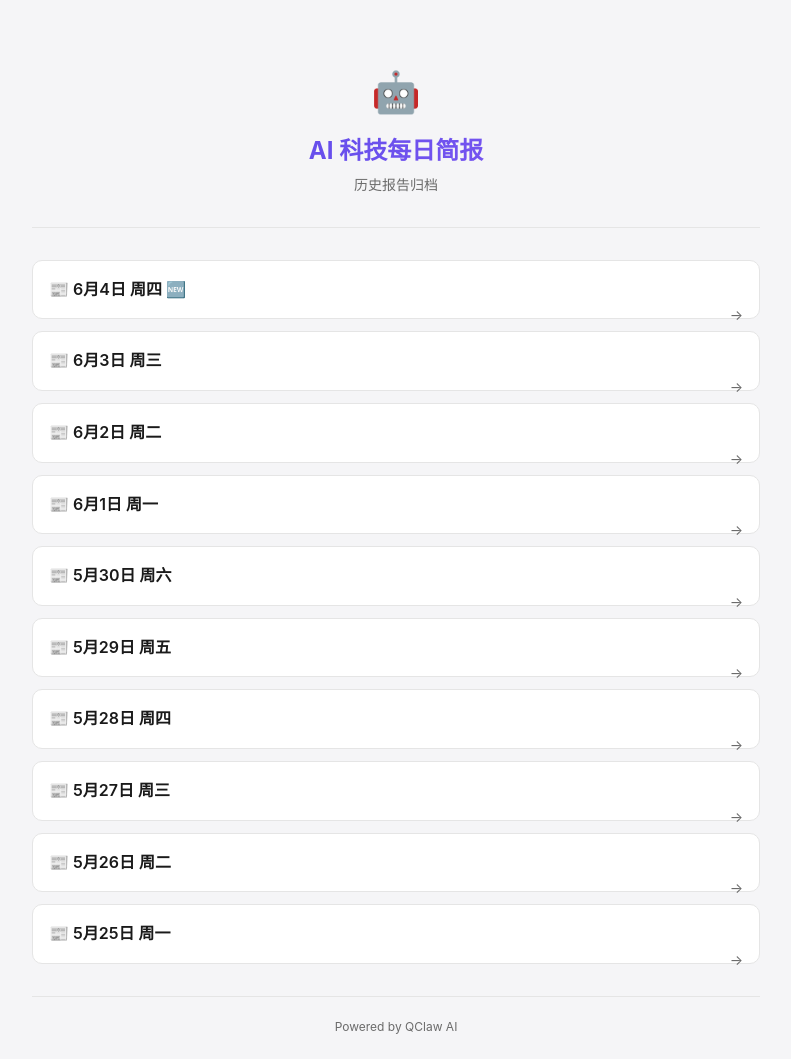
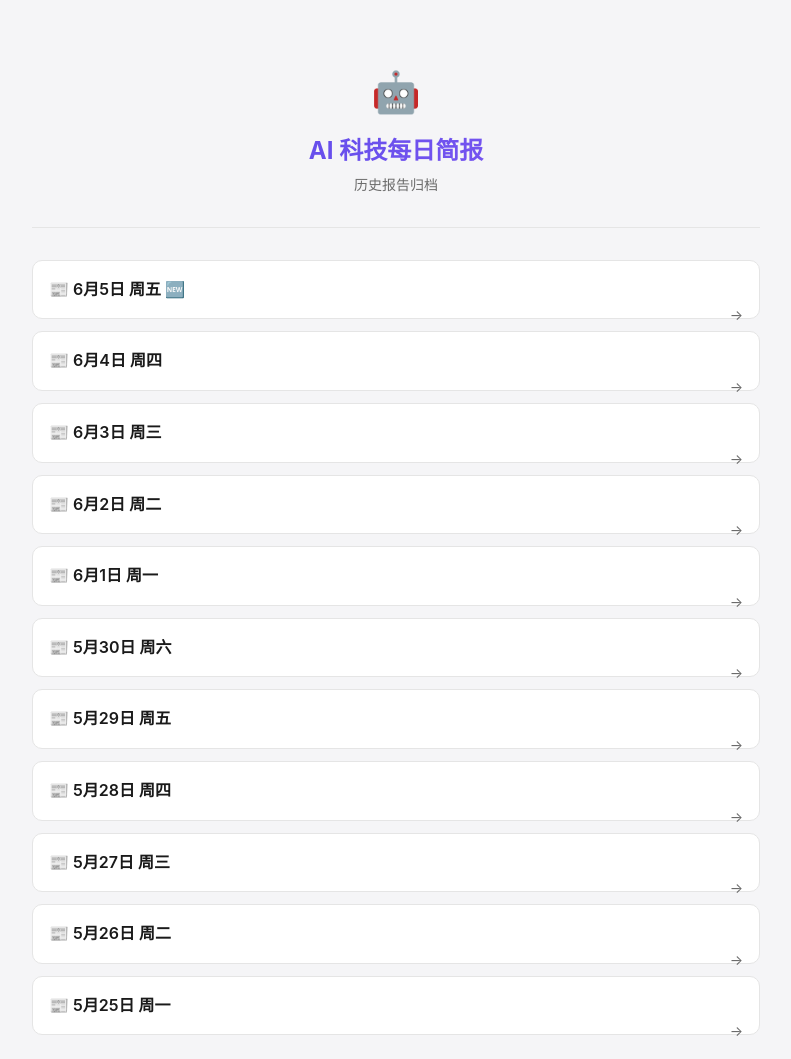
Before and after one commit to Four-A-fei/ai-daily-report, a plain HTML site: page index.html in a window 1280 px wide. Shown: the top 1059 px of the page, without its empty margins (244-1035 px from the left). Drawn offline with Linux system fonts and the light colour scheme.

Commit message:
Update index

```diff
--- a/index.html
+++ b/index.html
@@ -95,8 +95,11 @@
     <div class="desc">历史报告归档</div>
   </div>
   <div class="list">
-    <a class="news-item" href="2026-06-04.html" style="text-decoration:none;color:inherit;">
-  <div class="title" style="font-size:16px;">📰 6月4日 周四 🆕</div><span class="arrow">→</span>
+    <a class="news-item" href="2026-06-05.html" style="text-decoration:none;color:inherit;">
+  <div class="title" style="font-size:16px;">📰 6月5日 周五 🆕</div><span class="arrow">→</span>
+</a>
+<a class="news-item" href="2026-06-04.html" style="text-decoration:none;color:inherit;">
+  <div class="title" style="font-size:16px;">📰 6月4日 周四</div><span class="arrow">→</span>
 </a>
 <a class="news-item" href="2026-06-03.html" style="text-decoration:none;color:inherit;">
   <div class="title" style="font-size:16px;">📰 6月3日 周三</div><span class="arrow">→</span>
```
